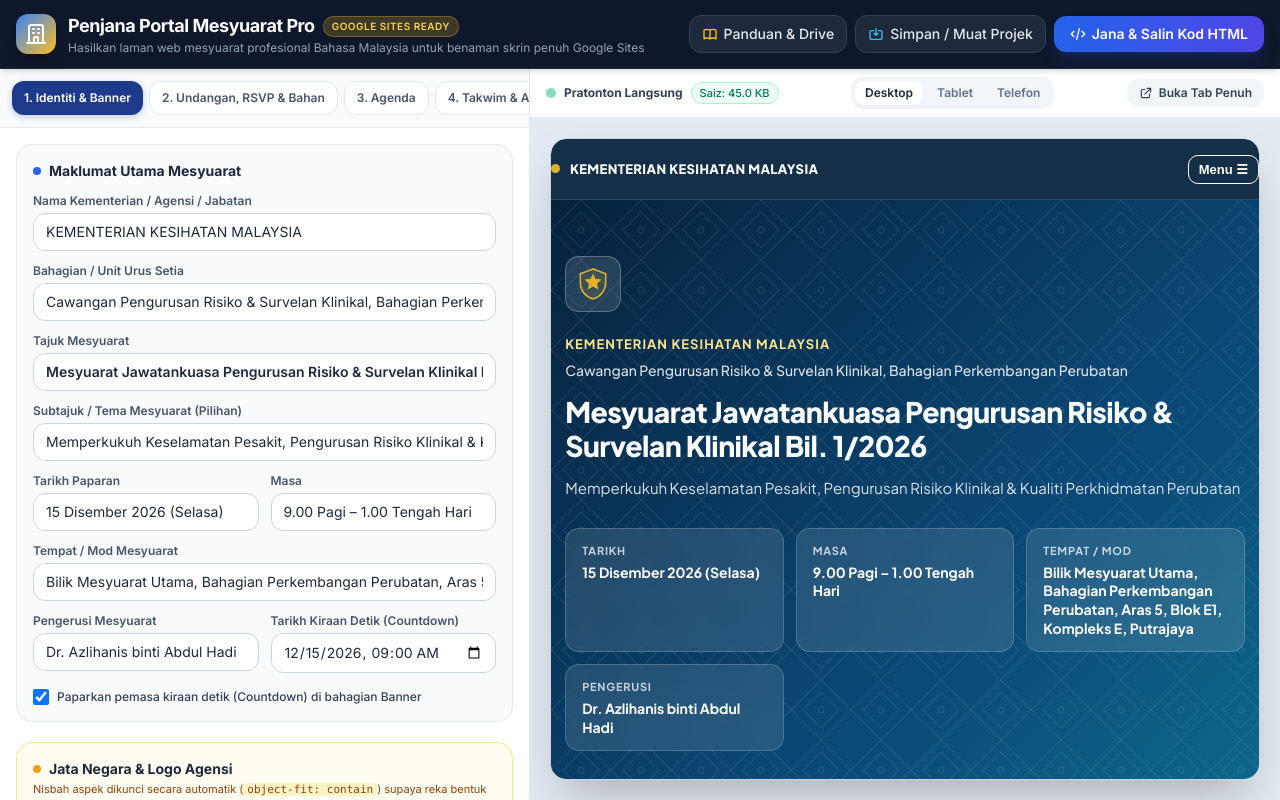
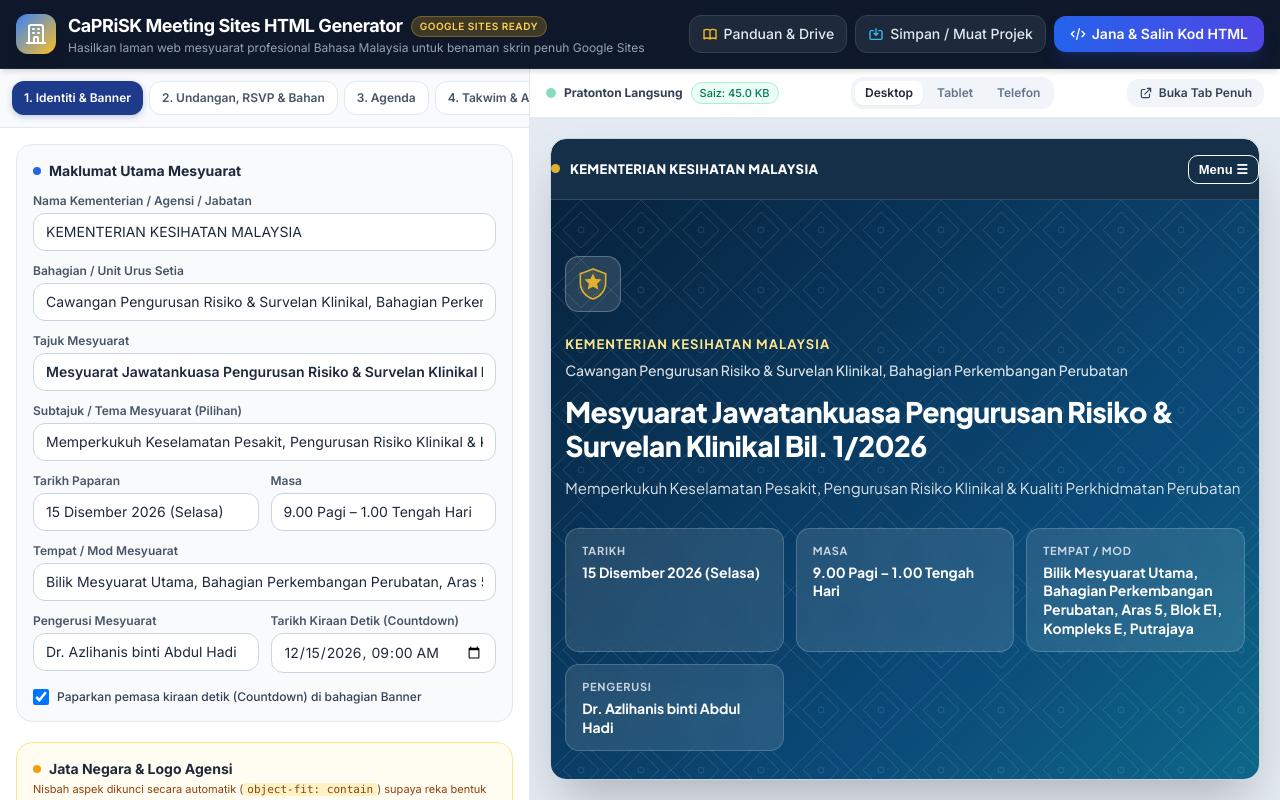
Before and after one commit to muz-dr/meeting-caprisk, a plain HTML site: page index.html in a window 1280 px wide. Drawn offline with nearby package versions, Linux system fonts and the light colour scheme.

Commit message:
Update header text for meeting sites generator

```diff
--- a/index.html
+++ b/index.html
@@ -51,7 +51,7 @@
       </div>
       <div>
         <div class="flex items-center gap-2">
-          <h1 class="font-bold text-base sm:text-lg tracking-tight leading-tight">Penjana Portal Mesyuarat Pro</h1>
+          <h1 class="font-bold text-base sm:text-lg tracking-tight leading-tight">CaPRiSK Meeting Sites HTML Generator</h1>
           <span class="hidden sm:inline-block text-[10px] font-semibold uppercase tracking-wider px-2 py-0.5 rounded-full bg-amber-400/20 text-amber-300 border border-amber-400/30">Google Sites Ready</span>
         </div>
         <p class="text-xs text-slate-400 hidden sm:block">Hasilkan laman web mesyuarat profesional Bahasa Malaysia untuk benaman skrin penuh Google Sites</p>
```
